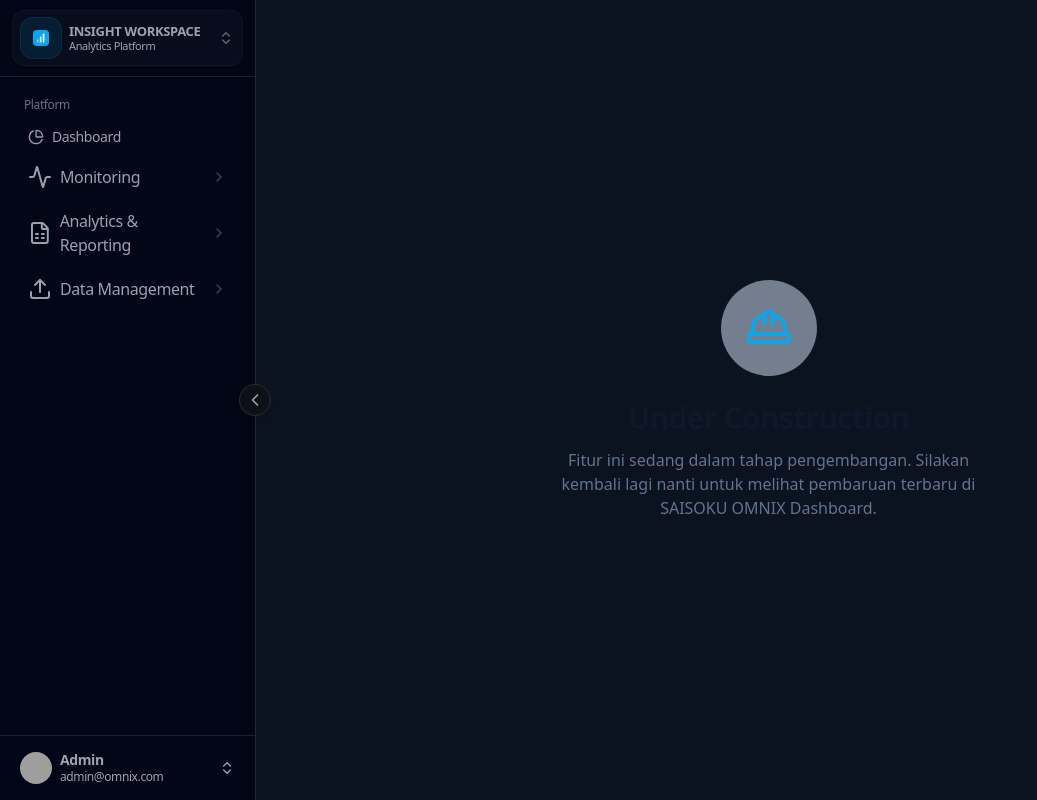
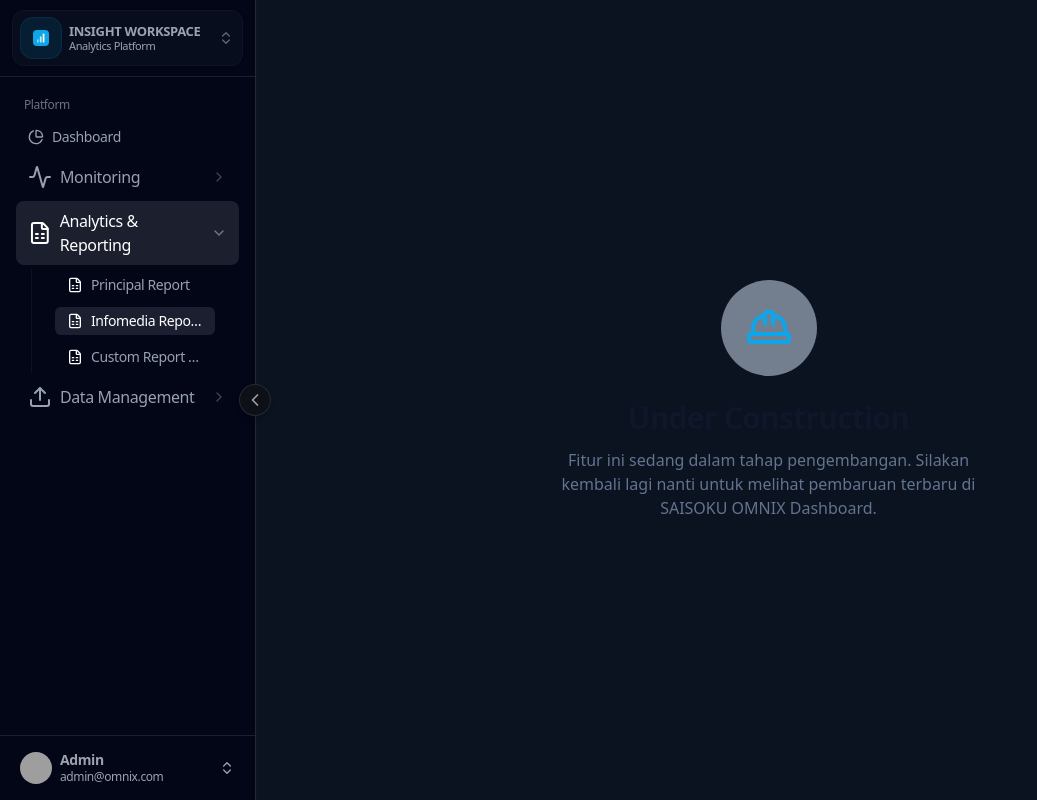
Before and after one commit to saisoku2024/saisoku-omnix-system, a Next.js app in the folder reporting-dashboard/: page /reports/infomedia in a window 1280 px wide. Shown: the whole page, without its empty margins (0-1037 px from the left). Built offline with nearby package versions, Linux system fonts and the light colour scheme; grey boxes are pictures that could not be loaded.

Commit message:
update report page

```diff
--- a/reporting-dashboard/components/sidebar/menu.tsx
+++ b/reporting-dashboard/components/sidebar/menu.tsx
@@ -1,5 +1,3 @@
-// file: components/sidebar/menu.ts
-
 import {
   ActivityIcon,
   AudioLinesIcon,
@@ -59,13 +57,13 @@ export const sidebarMenu: SidebarMenuItem[] = [
 
       {
         title: "Infomedia Reporting",
-        url: "/under-construction",
+        url: "/reports/infomedia",
         icon: <FileSpreadsheetIcon />,
       },
 
       {
         title: "Custom Report Builder",
-        url: "/under-construction",
+        url: "/reports/custom_report_builder",
         icon: <FileSpreadsheetIcon />,
       },
     ],
@@ -85,7 +83,7 @@ export const sidebarMenu: SidebarMenuItem[] = [
 
       {
         title: "Customer Journey",
-        url: "/under-construction",
+        url: "/data-management/customer-journey",
         icon: <TerminalSquareIcon />,
       },
     ],
```
